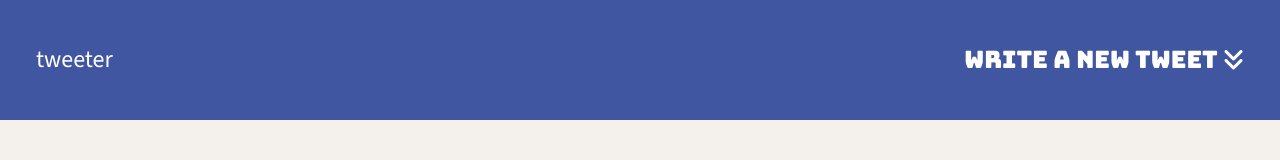
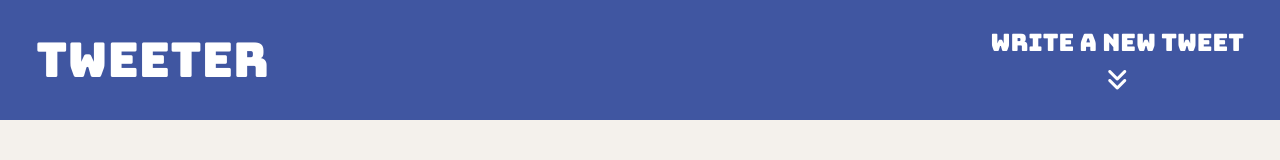
Before and after one commit to murray-pocha/tweeter, a website: page public/index.html in a window 1280 px wide. Drawn offline with nearby package versions, Linux system fonts and the light colour scheme.

Commit message:
modify text blocks to be individual use of class to do

```diff
--- a/public/index.html
+++ b/public/index.html
@@ -13,12 +13,14 @@
   <link
     href="https://fonts.googleapis.com/css2?family=Bungee&family=Source+Sans+3:ital,wght@0,200..900;1,200..900&display=swap"
     rel="stylesheet">
-    <link rel="stylesheet" href="https://cdnjs.cloudflare.com/ajax/libs/font-awesome/6.7.1/css/all.min.css" integrity="sha512-5Hs3dF2AEPkpNAR7UiOHba+lRSJNeM2ECkwxUIxC1Q/FLycGTbNapWXB4tP889k5T5Ju8fs4b1P5z/iB4nMfSQ==" crossorigin="anonymous" referrerpolicy="no-referrer" />
+  <link rel="stylesheet" href="https://cdnjs.cloudflare.com/ajax/libs/font-awesome/6.7.1/css/all.min.css"
+    integrity="sha512-5Hs3dF2AEPkpNAR7UiOHba+lRSJNeM2ECkwxUIxC1Q/FLycGTbNapWXB4tP889k5T5Ju8fs4b1P5z/iB4nMfSQ=="
+    crossorigin="anonymous" referrerpolicy="no-referrer" />
 
 
   <!-- App CSS-->
   <link rel="stylesheet" href="/styles/layout.css" type="text/css" />
-  <link rel="stylesheet" href="/styles/nav.css" type="text/css"/>
+  <link rel="stylesheet" href="/styles/nav.css" type="text/css" />
 
   <!-- External JS -->
   <script src="https://ajax.googleapis.com/ajax/libs/jquery/3.4.1/jquery.min.js"></script>
@@ -39,17 +41,20 @@
       font-weight: 400;
       font-style: normal;
     }
-
   </style>
 </head>
 
 <body>
-  <!-- Top nav bar (fixed) -->
+
   <nav>
-    <span>tweeter</span>
-    <div class="nav-tweet-btn">
-      <span>Write a new tweet</span>
-      <i class="fas fa-angle-double-down"></i> <!-- font awesome Icon-->
+    <div class="nav-left">
+      <span class="nav-title">tweeter</span>
+    </div>
+    <div class="nav-right">
+      <span class="nav-tweet-btn">Write a new tweet</span>
+      <div class="nav-arrow">
+        <i class="fas fa-angle-double-down"></i> <!-- font awesome Icon-->
+      </div>
     </div>
   </nav>
 
```
